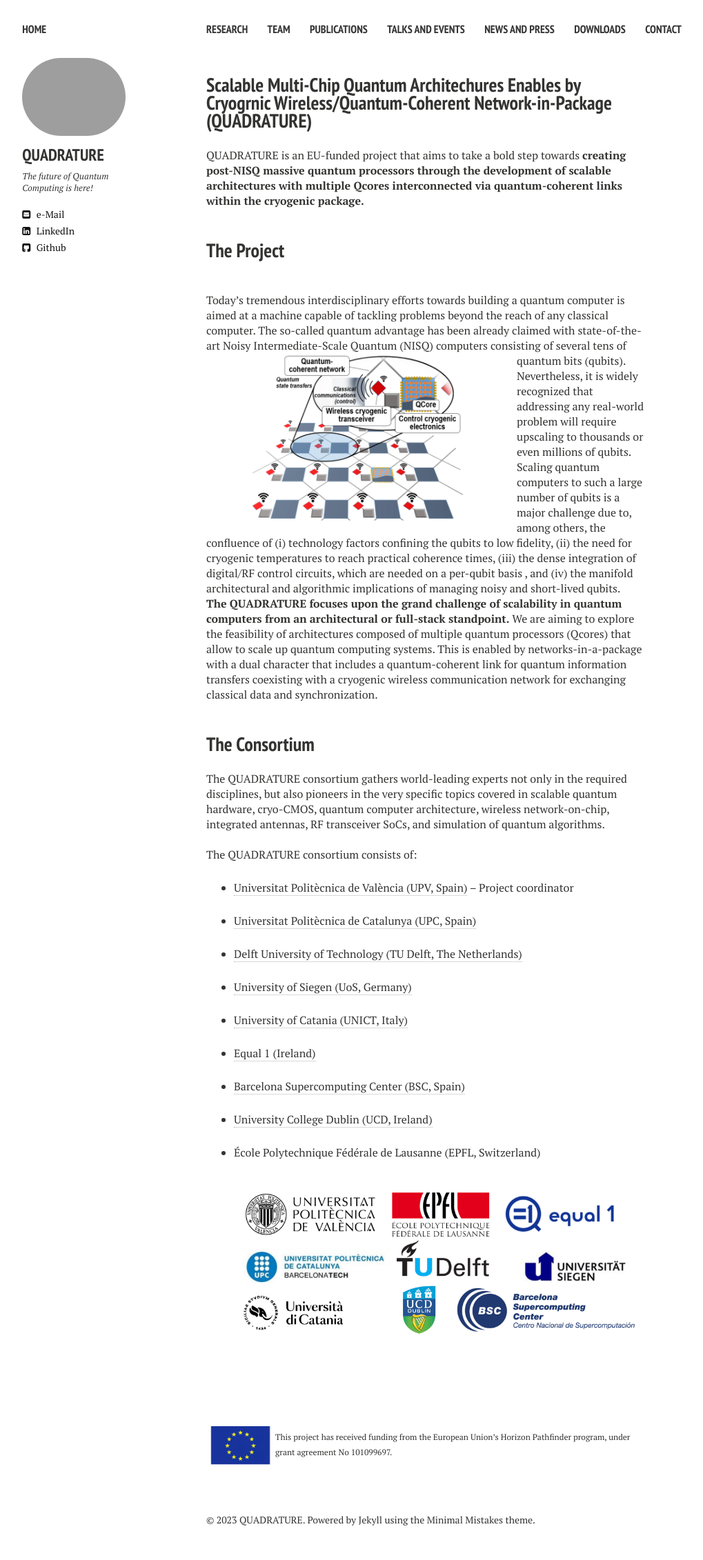
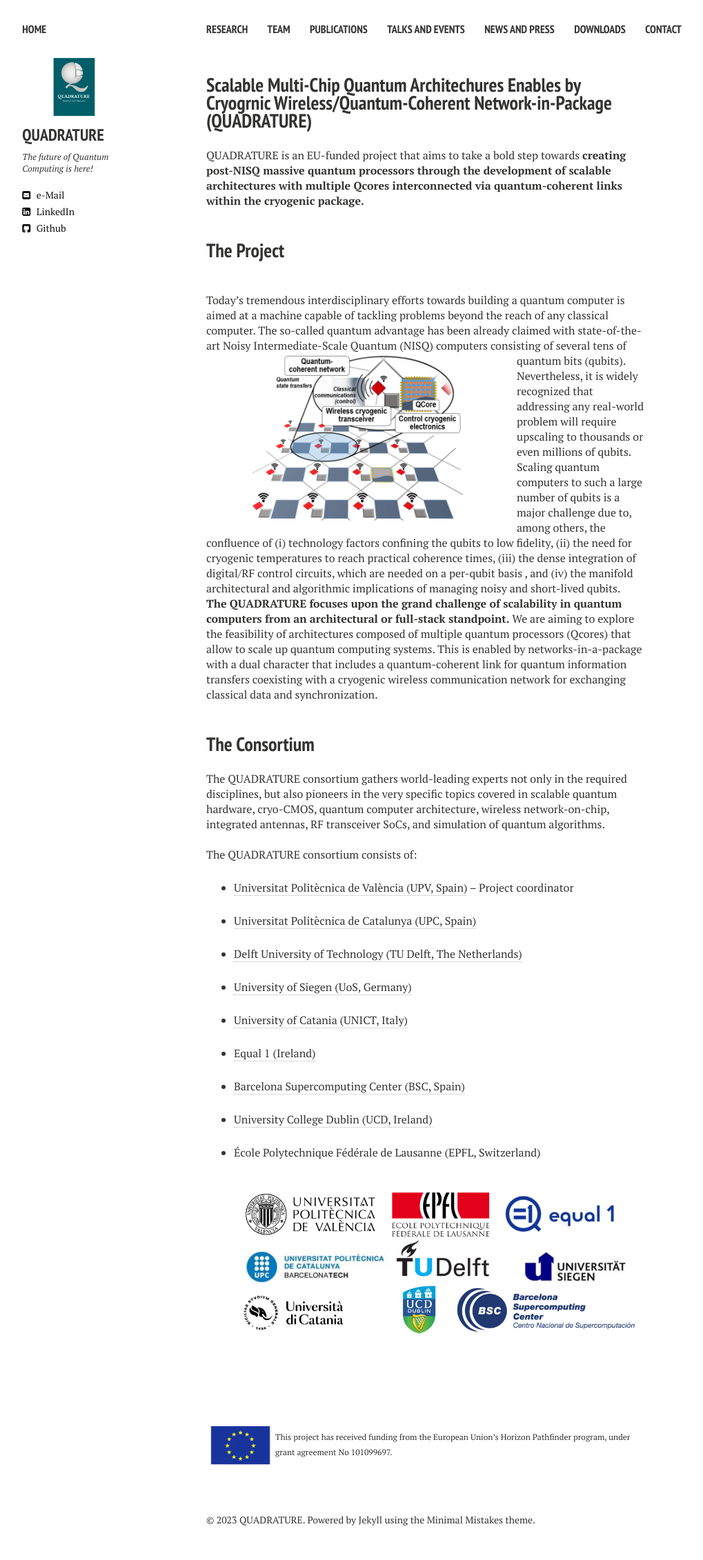
Before and after one commit to biddu/biddu.github.io, a Jekyll site: the page built from index.md, in a window 1280 px wide. Shown: the whole page at 69% size, without its empty margins (21-1040 px from the left). Built offline with Jekyll 4.4.1, drawn with Linux system fonts in a browser that asks for light colours; nearby versions of some CDN libraries; comment, search, counter and statistics services are not loaded.

Commit message:
Update _config.yml

```diff
--- a/_config.yml
+++ b/_config.yml
@@ -15,8 +15,8 @@ url:              https://biddu.github.io/
 # Owner/author information
 owner:
   name:           QUADRATURE
-  avatar:         quadraturelogo.png
-  logo:           Logo.png
+  avatar:         LatestLogo.png
+  #logo:           Logo.png
   bio:            The future of Quantum Computing is here!
   email:          info_quadrature@upv.es
   #slack:          quadrature-project.slack.com
```
